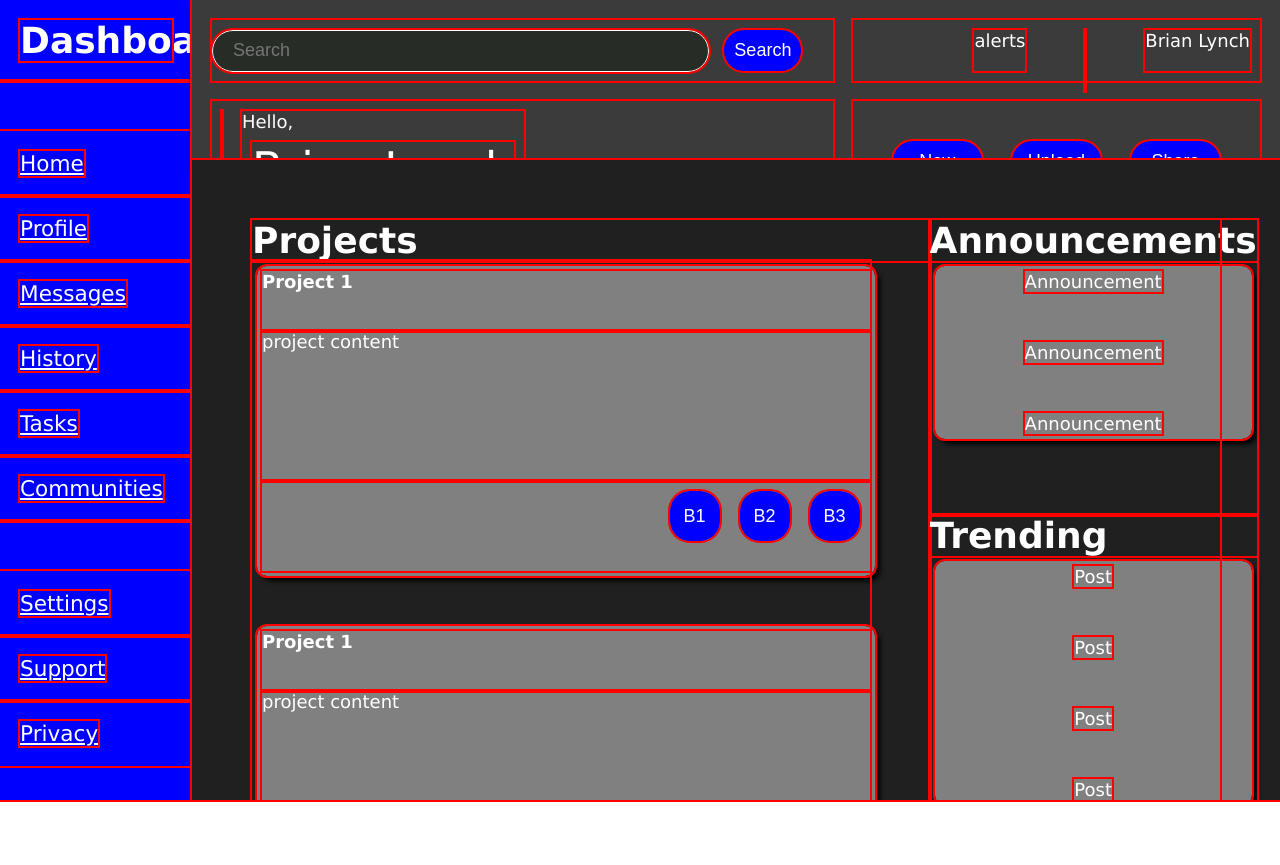
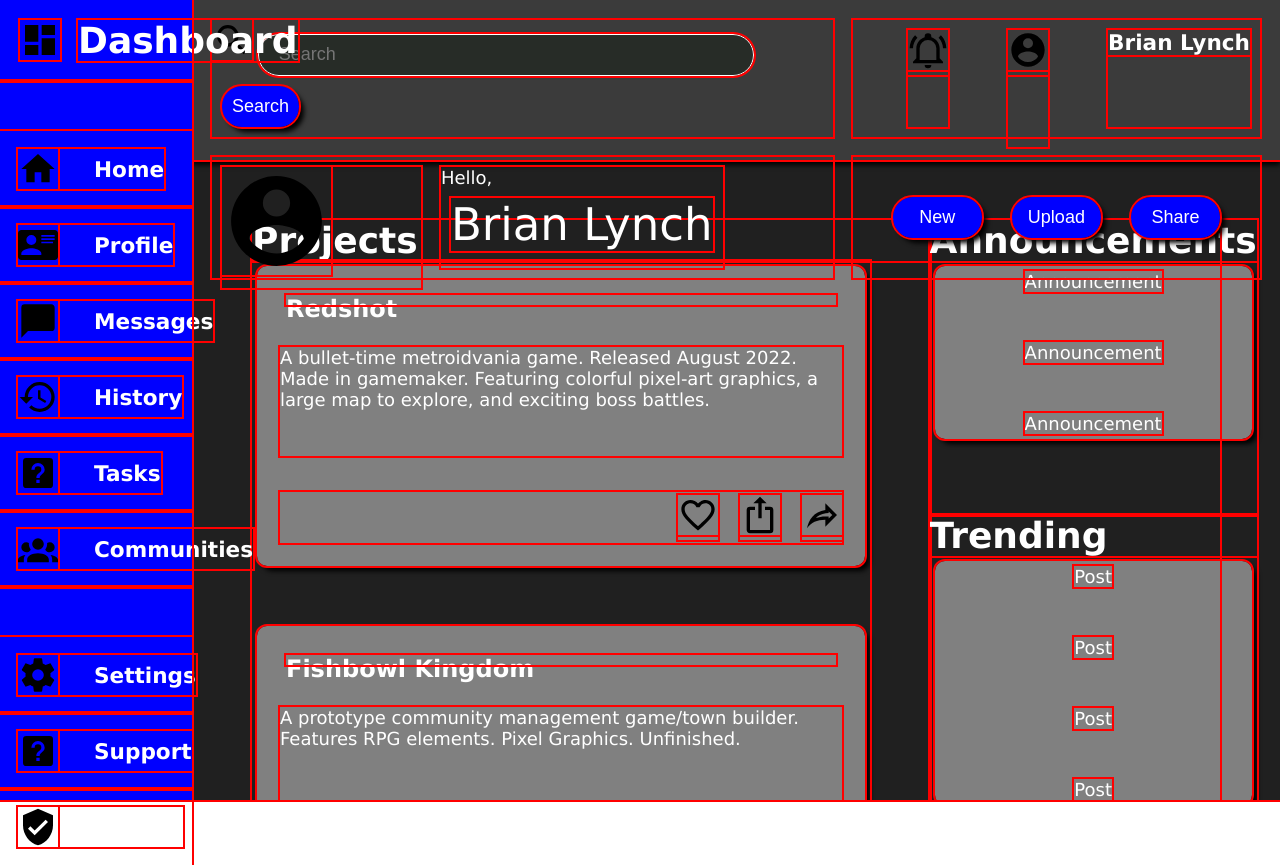
Before and after one commit to wiseyoungfool/admin-page, a plain HTML site: page index.html in a window 1280 px wide. Before the commit the page ends 821 px from the top, so only its background shows below. Drawn offline with Linux system fonts and the light colour scheme.

Commit message:
Add icons and project content

```diff
--- a/index.html
+++ b/index.html
@@ -10,40 +10,42 @@
 
     <nav class="sidebar">
         <div class="sidebar-logo">
+            <img class="icon" id="dash-logo" src="../icons/view-dashboard.svg">
             <h1>Dashboard</h1>
         </div>
 
         <ul class="navbar-links">
-            <li><a href="">Home</a></li>
-            <li><a href="">Profile</a></li>
-            <li><a href="">Messages</a></li>
-            <li><a href="">History</a></li>
-            <li><a href="">Tasks</a></li>
-            <li><a href="">Communities</a></li>
+            <li><a href=""><img class="icon" src="../icons/home.svg">Home</a></li>
+            <li><a href=""><img class="icon" src="../icons/card-account-details.svg">Profile</a></li>
+            <li><a href=""><img class="icon" src="../icons/message.svg">Messages</a></li>
+            <li><a href=""><img class="icon" src="../icons/history.svg">History</a></li>
+            <li><a href=""><img class="icon" src="../icons/help-box.svg">Tasks</a></li>
+            <li><a href=""><img class="icon" src="../icons/account-group.svg">Communities</a></li>
         </ul>
 
         <ul class="navbar-links">
-            <li><a href="">Settings</a></li>
-            <li><a href="">Support</a></li>
-            <li><a href="">Privacy</a></li>
+            <li><a href=""><img class="icon" src="../icons/cog.svg">Settings</a></li>
+            <li><a href=""><img class="icon" src="../icons/help-box.svg">Support</a></li>
+            <li><a href=""><img class="icon" src="../icons/shield-check.svg">Privacy</a></li>
         </ul>
     </nav>
 
     <header class="header">
 
         <form class="search">
+            <img class="icon" src="../icons/magnify.svg">
             <input type="text" placeholder="Search">
             <button type="submit">Search</button>
         </form>
 
         <div class="notifications">
-            <div class="alerts">alerts</div>
-            <div class="pfpic"><img src=""></div>
-            <div class="self">Brian Lynch</div>
+            <div class="alerts"><a href="#"><img class="icon" src="../icons/bell-ring-outline.svg"></a></div>
+            <div class="pfpic"><a href="#"><img class="icon" src="../icons/account-circle.svg"></a></div>
+            <div class="self"><a href="#">Brian Lynch</a></div>
         </div>
 
         <div class="name">
-            <div class="pfpic"></div>
+            <div class="pfpic"><img class="icon" id="large-pfp" src="../icons/account-circle.svg"></div>
             <div class="greeting">
                 Hello,
                 <div id="greeting-name">Brian Lynch</div>
@@ -63,57 +65,57 @@
             <h1>Projects</h1>
             <div class="project-grid">
                 <div class="project box">
-                    <h3>Project 1</h3>
-                    <p>project content</p>
-                    <div class="post-buttons">
-                        <button class="post-button">B1</button>
-                        <button class="post-button">B2</button>
-                        <button class="post-button">B3</button>
+                    <h3 class="project-content">Redshot</h3>
+                    <p class="project-content">A bullet-time metroidvania game. Released August 2022. Made in gamemaker. Featuring colorful pixel-art graphics, a large map to explore, and exciting boss battles.</p>
+                    <div class="post-buttons project-content">
+                        <a href="#" class="post-button"><img class="icon" src="../icons/heart-outline.svg"></a>
+                        <a href="#" class="post-button"><img class="icon" src="../icons/export-variant.svg"></a>
+                        <a href="#" class="post-button"><img class="icon" src="../icons/share-outline.svg"></a>
                     </div>
                 </div>
                 <div class="project box">
-                    <h3>Project 1</h3>
-                    <p>project content</p>
-                    <div class="post-buttons">
-                        <button class="post-button">B1</button>
-                        <button class="post-button">B2</button>
-                        <button class="post-button">B3</button>
+                    <h3 class="project-content">Fishbowl Kingdom</h3>
+                    <p class="project-content">A prototype community management game/town builder. Features RPG elements. Pixel Graphics. Unfinished.</p>
+                    <div class="post-buttons project-content">
+                        <a href="#" class="post-button"><img class="icon" src="../icons/heart-outline.svg"></a>
+                        <a href="#" class="post-button"><img class="icon" src="../icons/export-variant.svg"></a>
+                        <a href="#" class="post-button"><img class="icon" src="../icons/share-outline.svg"></a>
                     </div>
                 </div>
                 <div class="project box">
-                    <h3>Project 1</h3>
-                    <p>project content</p>
-                    <div class="post-buttons">
-                        <button class="post-button">B1</button>
-                        <button class="post-button">B2</button>
-                        <button class="post-button">B3</button>
+                    <h3 class="project-content">Emerald City</h3>
+                    <p class="project-content">First person sci-fi horror game made in Unity HDRP. Unfininished.</p>
+                    <div class="post-buttons project-content">
+                        <a href="#" class="post-button"><img class="icon" src="../icons/heart-outline.svg"></a>
+                        <a href="#" class="post-button"><img class="icon" src="../icons/export-variant.svg"></a>
+                        <a href="#" class="post-button"><img class="icon" src="../icons/share-outline.svg"></a>
                     </div>
                 </div>
                 <div class="project box">
-                    <h3>Project 1</h3>
-                    <p>project content</p>
-                    <div class="post-buttons">
-                        <button class="post-button">B1</button>
-                        <button class="post-button">B2</button>
-                        <button class="post-button">B3</button>
+                    <h3 class="project-content">Voidwalker</h3>
+                    <p class="project-content">First person platforming game made in Unity. Science fiction with horror elements. Mainly exploration and platforming with some puzzle elements. WIP.</p>
+                    <div class="post-buttons project-content">
+                        <a href="#" class="post-button"><img class="icon" src="../icons/heart-outline.svg"></a>
+                        <a href="#" class="post-button"><img class="icon" src="../icons/export-variant.svg"></a>
+                        <a href="#" class="post-button"><img class="icon" src="../icons/share-outline.svg"></a>
                     </div>
                 </div>
                 <div class="project box">
-                    <h3>Project 1</h3>
-                    <p>project content</p>
-                    <div class="post-buttons">
-                        <button class="post-button">B1</button>
-                        <button class="post-button">B2</button>
-                        <button class="post-button">B3</button>
+                    <h3 class="project-content">Noir Adventure</h3>
+                    <p class="project-content">Point and click sci-fi adventure horror game. WIP.</p>
+                    <div class="post-buttons project-content">
+                        <a href="#" class="post-button"><img class="icon" src="../icons/heart-outline.svg"></a>
+                        <a href="#" class="post-button"><img class="icon" src="../icons/export-variant.svg"></a>
+                        <a href="#" class="post-button"><img class="icon" src="../icons/share-outline.svg"></a>
                     </div>
                 </div>
                 <div class="project box">
-                    <h3>Project 1</h3>
-                    <p>project content</p>
-                    <div class="post-buttons">
-                        <button class="post-button">B1</button>
-                        <button class="post-button">B2</button>
-                        <button class="post-button">B3</button>
+                    <h3 class="project-content">RPG Project</h3>
+                    <p class="project-content">Planned RPG project, single player. Based heavily off of Final Fantasy XII's combat and gambit system, as well as Fishbowl Kingdom. 3D graphics.</p>
+                    <div class="post-buttons project-content">
+                        <a href="#" class="post-button"><img class="icon" src="../icons/heart-outline.svg"></a>
+                        <a href="#" class="post-button"><img class="icon" src="../icons/export-variant.svg"></a>
+                        <a href="#" class="post-button"><img class="icon" src="../icons/share-outline.svg"></a>
                     </div>
                 </div>
             </div>
--- a/style.css
+++ b/style.css
@@ -25,8 +25,9 @@ body {
 }
 
 .sidebar-logo {
-    justify-content: center;
+
     padding: 20px;
+    display: flex;;
 }
 
 .navbar-links {
@@ -38,15 +39,16 @@ nav {
     background-color: blue;
     grid-row-start: 1;
     grid-row-end: 3;
-
+    z-index: 2;
 }
 
 .header {
     background-color: rgb(59, 59, 59);
     display: grid;
     grid-template-columns: 60% 40%;
-    box-shadow: 0px 10px 5px black;
+    box-shadow: 0px 5px 5px black;
     padding: 10px;
+    z-index: 1;
 }
 
 .header div {
@@ -98,16 +100,25 @@ nav {
 
 .navbar-links {
     padding-top: 50px;
+    justify-content: center;
+}
+
+nav li a {
+    display: flex;
+    justify-content: center;
+    align-items: center;
 }
 
 .project {
     display: grid;
     grid-template-rows: 20% 50% 30%;
     min-height: 300px;
-    width: 100%;
-    height: 100%;
+    margin: 40px;
 }
 
+.project-content {
+    margin: 1em;
+}
 .box {
     background-color: grey;
     border-radius: 10px;
@@ -150,16 +161,32 @@ button {
     color: white;
     border: 0px solid blue;
     transition: background-color 0.3s;
+    box-shadow: 5px 5px 5px black;
 }
 
+nav img {
+    margin-right: 2em;
+}
+.icon {
+    stroke: white;
+    height: 40px;
+}
+
+#dash-logo {
+    margin-right: 1em;
+}
+#large-pfp {
+    height: 90%;
+    width: auto;
+    margin-right: 5rem;
+}
 .post-buttons {
     display: flex;
     justify-content: end;
+    align-items: center;
 }
 .post-button {
-    width: 50px;
-    height: 50px;
-    min-width: 20px;
+    margin-left: 1em;
 }
 button:hover {
     background-color:rgb(176, 181, 226);
@@ -178,6 +205,10 @@ h1 {
     font-size: 36px;
 }
 
+h3 {
+    font-size: 24px;
+}
+
 ul {
     list-style-type: none;
     margin: 0;
@@ -186,7 +217,7 @@ ul {
 
 li {
     display: flex;
-    padding: 20px;
+    padding: 1em;
     transition: background-color 0.3s;
 }
 
@@ -196,4 +227,6 @@ li:hover {
 a {
     font-size: larger;
     color: white;
+    font-weight: bold;
+    text-decoration: none;
 }
```
Also changed, not shown: icons/account-circle.svg (added).
